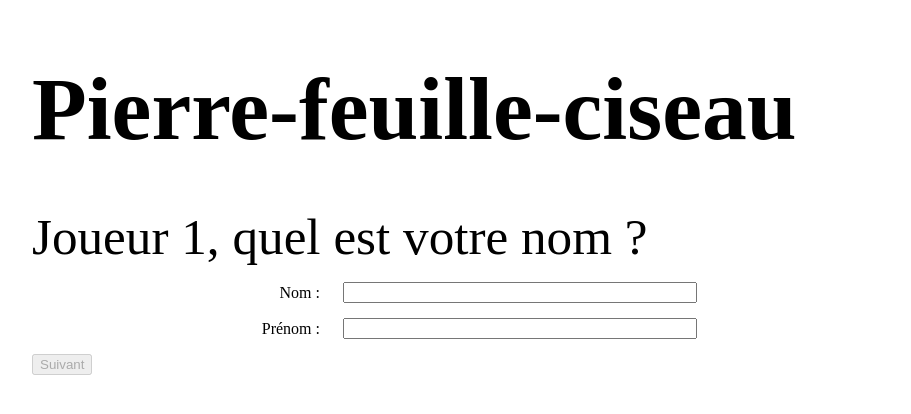
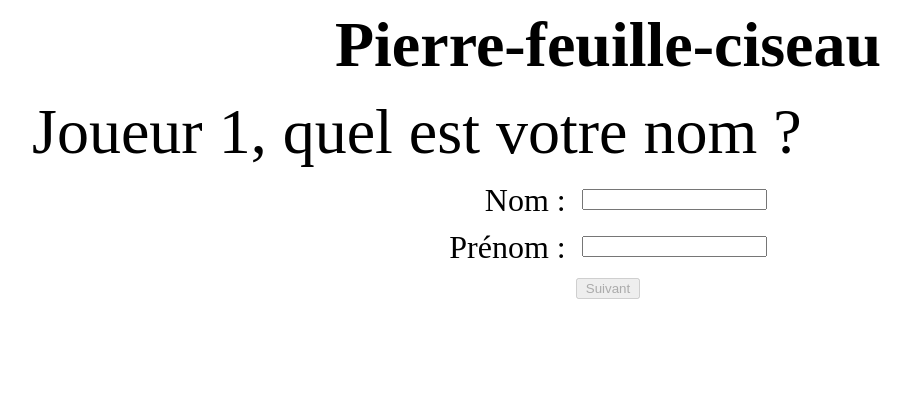
Before and after one commit to Qwib-Qwib/jeu-nico, a plain HTML site: page index.html in a window 1280 px wide. Shown: the whole page, without its empty margins (32-943 px from the left). Drawn offline with Linux system fonts and the light colour scheme.

Commit message:
Add some CSS to center a few elements of the display, add CSS for tablets and landscape mode, change the padding in the label since percentages messed with the container width, ensure the labels don't wrap to another line, remove useless whitespaces in the HTML label elements. Increase the instructions font-size on initial displays so that they appear better on smaller screens.

```diff
--- a/style.css
+++ b/style.css
@@ -56,24 +56,33 @@ html {
 body {
 	height: 100%;
   padding: 5% 5% 5% 5%;
-	box-sizing: border-box
+	box-sizing: border-box;
 }
 
 #form-page {
 	display: flex;
 	flex-direction: column;
+	align-content: center;
 }
 
 h1 {
   font-size: 7vw;
 	font-weight: bold;
 	margin-bottom: 5%;
+	align-self: center;
 }
 
 #instructions {
-	font-size: 4vw;
+	font-size: 5vw;
 	align-self: start;
   margin-bottom: 20px;
+}
+
+form {
+	align-self: center;
+	display: flex;
+	flex-direction: column;
+	align-items: flex-end;
 }
 
 .form-row {
@@ -85,9 +94,11 @@ h1 {
 }
 
 label {
+	font-size: 4.5vw;
 	text-align: right;
-	padding-right: 2%;
+	padding-right: 0.5em;
 	flex-basis: 25%;
+	white-space: nowrap;
 }
 
 .name-field {
@@ -114,6 +125,7 @@ label {
 	display: flex;
 	flex-direction: column;
 	justify-content: space-between;
+	box-sizing: border-box;
 }
 
 #P1 {
@@ -136,3 +148,68 @@ label {
 	height: 28%;
 	align-self: center;
 }
+
+@media (min-width: 568px) {
+
+	body {
+		padding: 1% 5% 1% 5%;
+	}
+
+	#form-page {
+		align-items: center;
+	}
+
+	h1 {
+		font-size: 5vw;
+		margin-bottom: 2%;
+	}
+
+	.game-instructions, .score {
+		margin-bottom: 2%;
+		font-size: 2.5vw
+	}
+
+	form {
+		width: fit-content;
+		display: flex;
+		flex-direction: column;
+		align-items: flex-end;
+	}
+
+	.form-row {
+
+	}
+
+	label {
+		font-size: 2.5vw;
+		flex-basis: initial;
+		white-space: nowrap;
+	}
+
+	.name-field {
+		flex-basis: initial;
+	}
+
+	#confirmation-button {
+		width: 20%;
+		align-self: center;
+	}
+
+	.button-container {
+		flex-direction: row;
+	}
+
+	.move-button {
+		width: 30%;
+		height: 100%;
+		font-size: 3.5vb;
+		align-self: center;
+	}
+}
+
+@media (min-width: 750px) and (orientation: portrait) {
+
+	.move-button {
+		height: 50%;
+		}
+}
```
Also changed, not shown: index.html (+2 -2 lines).
